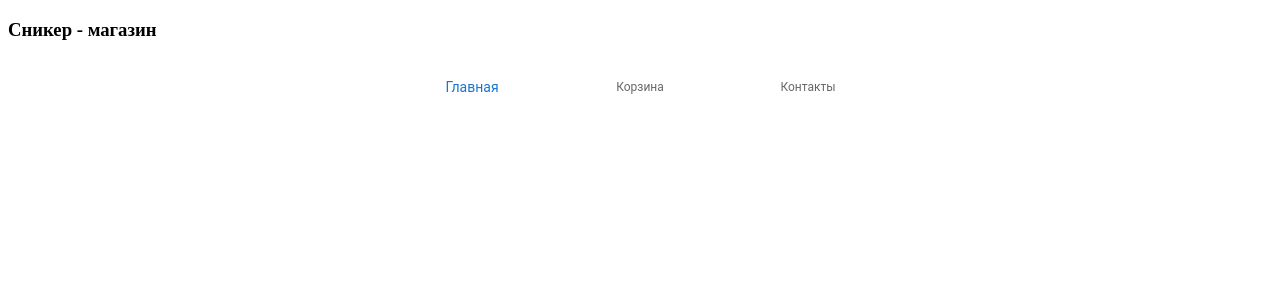
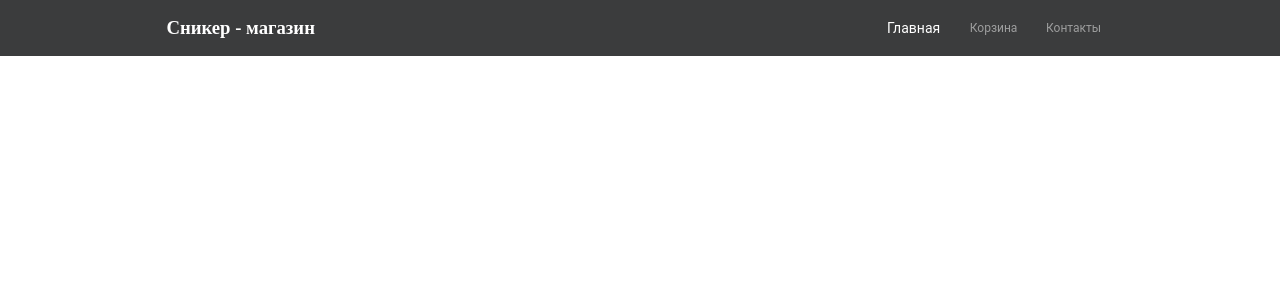
Before and after one commit to svetks0504-sudo/snikers_project, a React (Vite) app: page / in a window 1280 px wide. Shown: the top 300 px of the page. Built offline with nearby package versions, Linux system fonts and the light colour scheme.

Commit message:
finish header

```diff
--- a/src/App.css
+++ b/src/App.css
@@ -0,0 +1,5 @@
+*{
+    margin: 0;
+    padding: 0;
+    box-sizing: border-box;
+}
--- a/src/components/layout/index.jsx
+++ b/src/components/layout/index.jsx
@@ -1,10 +1,12 @@
 import { Outlet } from "react-router-dom";
 import Navbar from "../navbar";
+import styles from './styles.module.css'
+
 
 function Layout (){
 return (
 <div>
-    <header>
+    <header className={styles.header}>
         <h3>Сникер - магазин</h3>
         <Navbar />
     </header>
--- /dev/null
+++ b/src/components/layout/styles.module.css
@@ -0,0 +1,8 @@
+.header{
+    display: flex;
+    justify-content: space-between;
+    align-items: center;
+    padding: 0 13vw;
+    background-color: rgba(59, 60, 61, 1);
+    color: white;
+}
--- a/src/components/navbar/index.jsx
+++ b/src/components/navbar/index.jsx
@@ -25,6 +25,11 @@ const [value, setValue] = useState(0);
     {linkArray.map((elem, index) => {
         return (
 <BottomNavigationAction key={index}
+sx={{backgroundColor: "rgba(59, 60, 61, 1)",
+    color: "rgba(255, 255, 255, 0.5)",
+    "&.Mui-selected": {
+color: "#fff"}
+}}
 label={elem.title}
 component={NavLink}//в “component prop” меняем корневой елемент
 to={elem.to}  />
```
